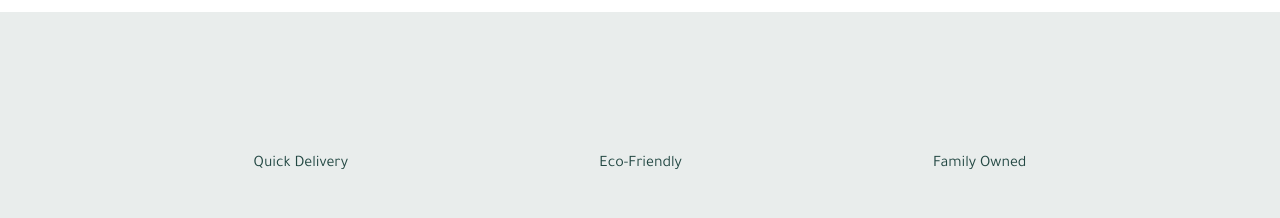
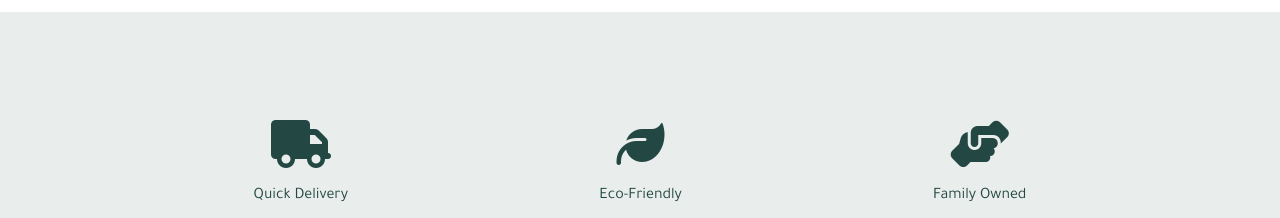
Before and after one commit to mhayakawa1/small-business-website-react, a React (Create React App) app: page / in a window 1280 px wide. Shown: the part 1340-1558 px from the top of the page. Built offline with nearby package versions, Linux system fonts and the light colour scheme; a web font is replaced by a local one.

Commit message:
Update Home.jsx

```diff
--- a/src/Components/Home.jsx
+++ b/src/Components/Home.jsx
@@ -10,6 +10,8 @@ import Birthday7 from '../ProductImages/dignissim cras.jpeg';
 import GetWell2 from '../ProductImages/euismod quis.jpeg';
 import AboutImage from '../OtherImages/About Image.png';
 import HomeBackground from '../OtherImages/Home Background Image.jpeg';
+
+
 
 function Home(props){
     const [imagesArr, setImagesArr] = useState([heroImage1, heroImage2, heroImage3]);
@@ -100,12 +102,15 @@ function Home(props){
             </section>
             <section className='features'>
                  <div className='feature'>
+                    <i className='fa fa-truck'></i>
                     <p>Quick Delivery</p>
                  </div>
                  <div className='feature'>
+                 <i className='fa fa-leaf'></i>
                     <p>Eco-Friendly</p>
                  </div>
                  <div className='feature'>
+                 <i className='fa fa-hands-helping'></i>
                     <p>Family Owned</p>
                  </div>
             </section>
```
